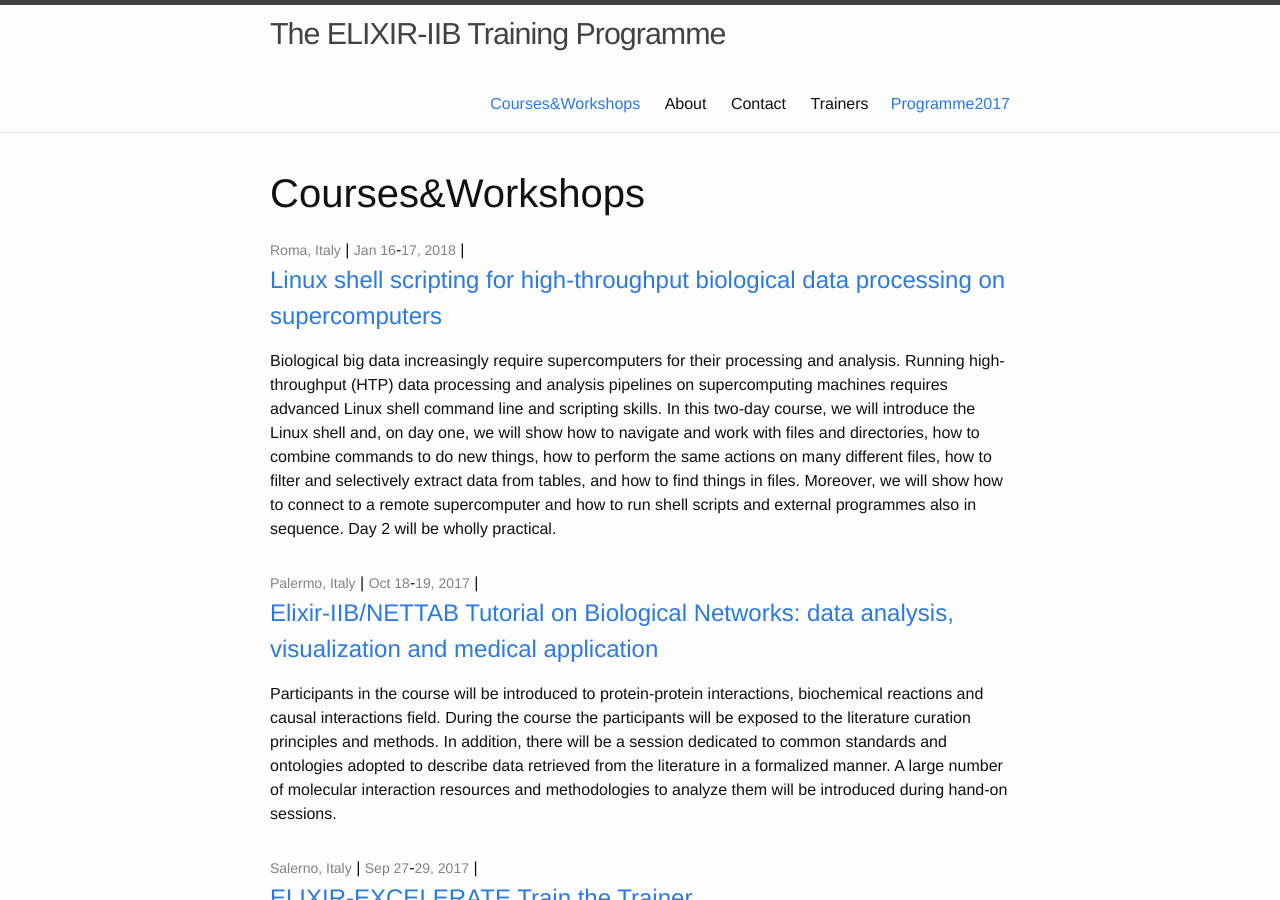
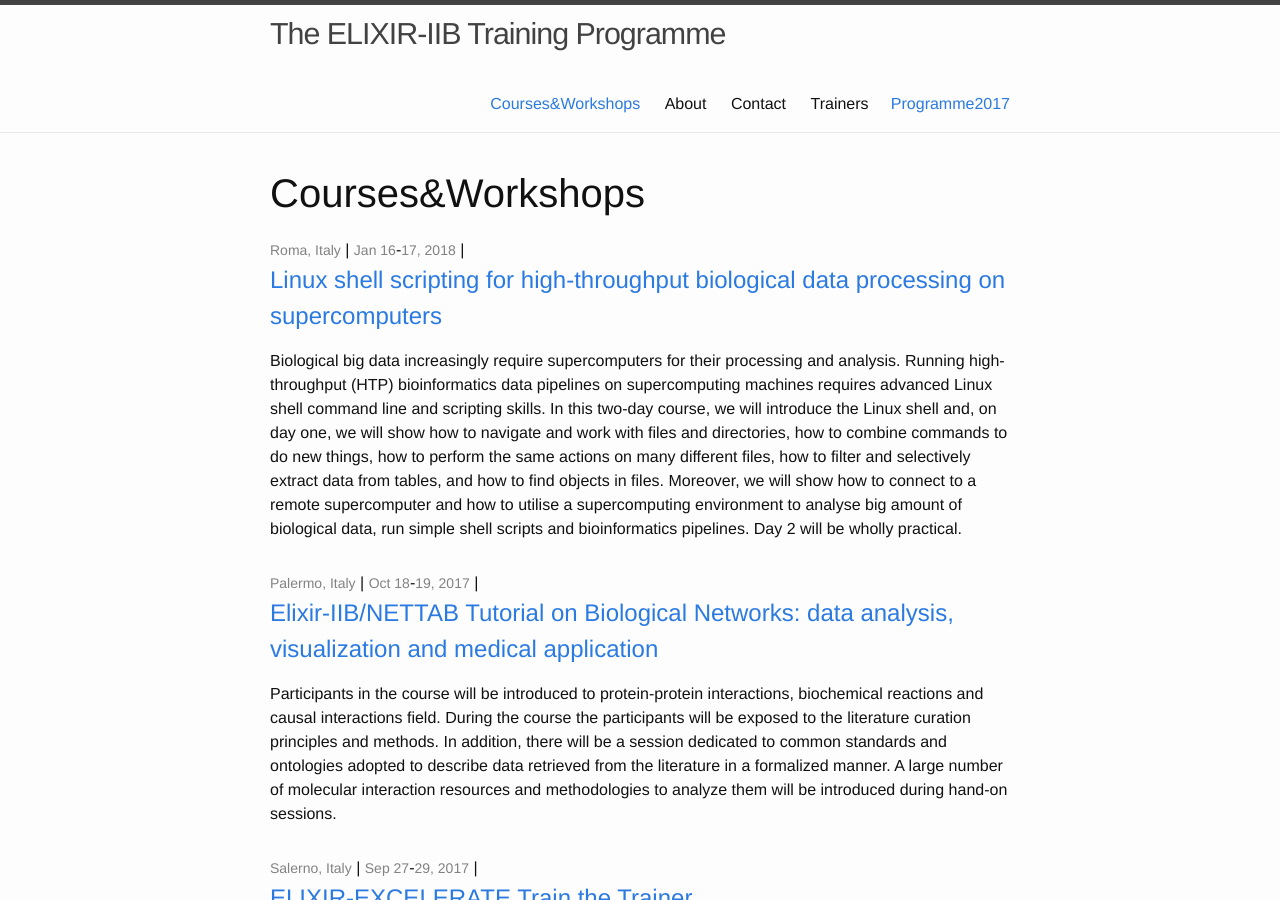
Before and after one commit to ELIXIR-IIB-training/website, a Jekyll site: the page built from courses/index.html, in a window 1280 px wide and 900 px high. Built offline with Jekyll 4.4.1, drawn with Linux system fonts in a browser that asks for light colours.

Commit message:
Linux shell course typos

```diff
--- a/_posts/2018-01-16-Linux-Shell-Roma.md
+++ b/_posts/2018-01-16-Linux-Shell-Roma.md
@@ -4,7 +4,7 @@ title:  "Linux shell scripting for high-throughput biological data processing on
 date_start:   2018-01-16
 date_end:   2018-01-17
 venue: Roma, Italy
-description: Biological big data increasingly require supercomputers for their processing and analysis. Running high-throughput (HTP) data processing and analysis pipelines on supercomputing machines requires advanced Linux shell command line and scripting skills. In this two-day course, we will introduce  the Linux shell and, on day one, we will show how to navigate and work with files and directories, how to combine commands to do new things, how to perform the same actions on many different files, how to filter and selectively extract data from tables, and how to find things in files. Moreover, we will show how to connect to a remote supercomputer and how to run shell scripts and external programmes also in sequence. Day 2 will be wholly practical.
+description: Biological big data increasingly require supercomputers for their processing and analysis. Running high-throughput (HTP) bioinformatics data pipelines on supercomputing machines requires advanced Linux shell command line and scripting skills. In this two-day course, we will introduce  the Linux shell and, on day one, we will show how to navigate and work with files and directories, how to combine commands to do new things, how to perform the same actions on many different files, how to filter and selectively extract data from tables, and how to find objects in files. Moreover, we will show how to connect to a remote supercomputer and how to utilise a supercomputing environment to analyse big amount of biological data, run simple shell scripts and bioinformatics pipelines. Day 2 will be wholly practical.
 
 
 
```
